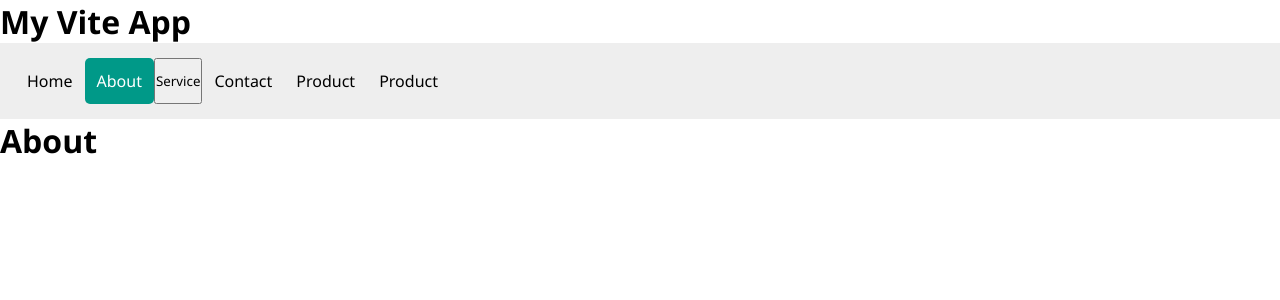
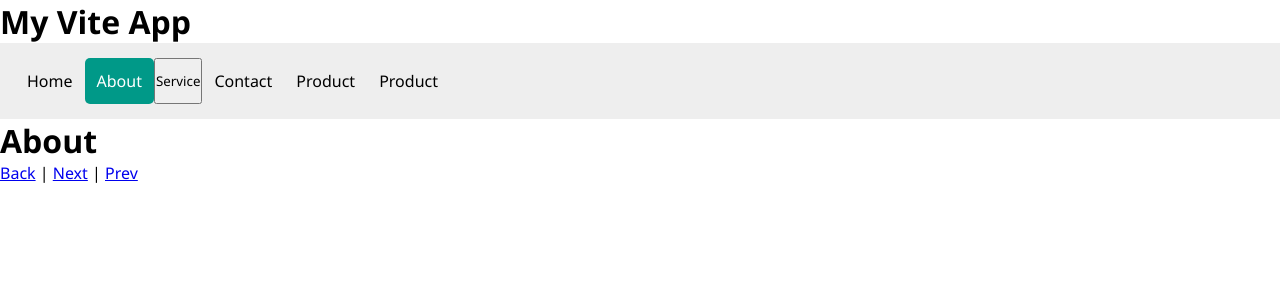
Before and after one commit to a19860101/20220313, a Vue app in the folder vite-practice/vite-2/: page /about in a window 1280 px wide. Shown: the top 300 px of the page. Built offline with nearby package versions, Linux system fonts and the light colour scheme.

Commit message:
20220710

```diff
--- /dev/null
+++ b/vite-practice/vite-2/src/components/Back.vue
@@ -0,0 +1,7 @@
+<template>
+<div>
+    <a href="#" @click="$router.back()">Back</a> |
+    <a href="#" @click="$router.go(1)">Next</a> |
+    <a href="#" @click="$router.go(-1)">Prev</a>
+</div>
+</template>
--- a/vite-practice/vite-2/src/views/About.vue
+++ b/vite-practice/vite-2/src/views/About.vue
@@ -1,3 +1,13 @@
+<script>
+    import Back from '@/components/Back.vue'
+    export default {
+        components: {Back}
+    }
+</script>
+
 <template>
+<div>
     <h1>About</h1>
+    <Back />
+</div>
 </template>
```
